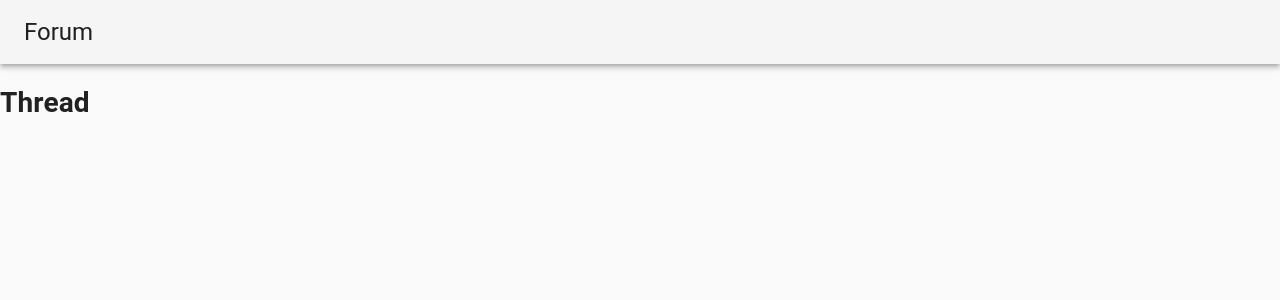
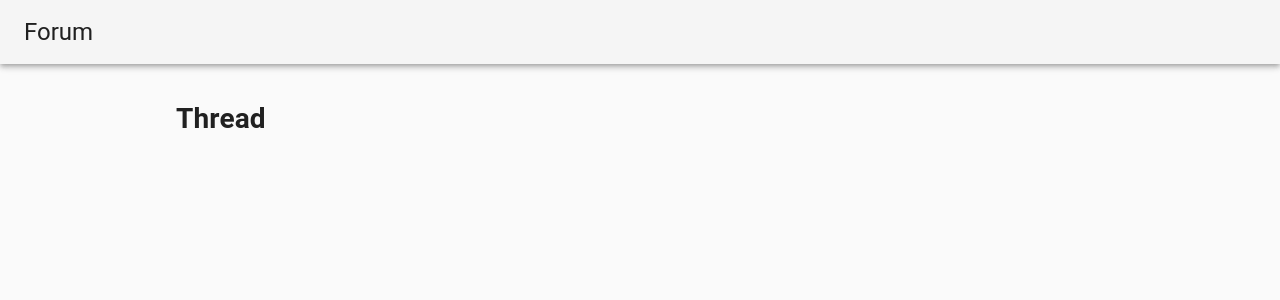
Before and after one commit to d-tagu/haiku-forum, a React (Create React App) app: page /threads/1 in a window 1280 px wide. Shown: the top 300 px of the page. Built offline with nearby package versions, Linux system fonts and the light colour scheme.

Commit message:
Add: BaseLayout

```diff
--- a/src/components/PageHome.js
+++ b/src/components/PageHome.jsx
@@ -1,9 +1,12 @@
 import React from 'react'
+import BaseLayout from './BaseLayout'
 
 const PageHome = () => {
   return (
     <div>
-      <h1>{'Home'}</h1>
+      <BaseLayout>
+        <h1>{'Home'}</h1>
+      </BaseLayout>
     </div>
   )
 }
--- a/src/components/PageNotFound.js
+++ b/src/components/PageNotFound.jsx
@@ -1,9 +1,12 @@
 import React from "react";
+import BaseLayout from "./BaseLayout";
 
 const PageNotFound = () => {
   return (
     <div>
-      <h1>{"404"}</h1>
+      <BaseLayout>
+        <h1>{"404"}</h1>
+      </BaseLayout>
     </div>
   );
 };
--- a/src/components/PageThread.js
+++ b/src/components/PageThread.jsx
@@ -1,9 +1,12 @@
 import React from "react";
+import BaseLayout from "./BaseLayout";
 
 const PageThread = () => {
   return (
     <div>
-      <h1>{"Thread"}</h1>
+      <BaseLayout>
+        <h1>{"Thread"}</h1>
+      </BaseLayout>
     </div>
   );
 };
```
